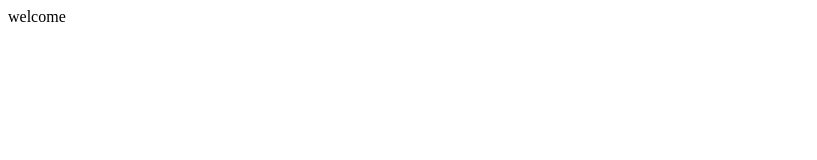
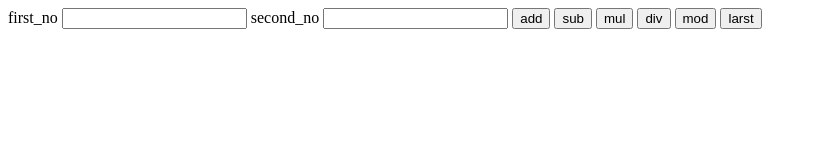
Before and after one commit to Adithyakb2005/javascript, a plain HTML site: page demo.html in a window 1280 px wide. Shown: the whole page, without its empty margins (0-817 px from the left). Drawn offline with Linux system fonts and the light colour scheme.

Commit message:
javasctipt

```diff
--- a/demo.html
+++ b/demo.html
@@ -13,6 +13,17 @@
 
 <body>
 
-    welcome
+    <label for="fno">first_no</label>
+    <input type="number" id="fno">
+    <label for="sno">second_no</label>
+    <input type="number" id="sno">
+    <button onclick="sample()">add</button>
+    <button onclick="sample1()">sub</button>
+    <button onclick="sample2()">mul</button>
+    <button onclick="sample3()">div</button>
+    <button onclick="sample4()">mod</button>
+    <button onclick="sample5()">larst</button>
+    <h1 id="h1"></h1>
+
 </body>
 </html>
--- a/demo.js
+++ b/demo.js
@@ -36,3 +36,66 @@
 // let b='10'
 // alert(a!==b)
 // alert(a===b)
+
+// function sample(){
+//     alert('welcome')
+// }
+// function sample1(){
+//     alert('welcome to all')
+// }
+
+
+
+function sample(){
+    a=parseInt(document.getElementById("fno").value)
+    b=parseInt(document.getElementById("sno").value)
+    document.getElementById("h1").innerHTML=a+b}
+function sample1(){
+    a=parseInt(document.getElementById("fno").value)
+    b=parseInt(document.getElementById("sno").value)
+    document.getElementById("h1").innerHTML=a-b
+
+
+}
+function sample2(){
+    a=parseInt(document.getElementById("fno").value)
+    b=parseInt(document.getElementById("sno").value)
+    document.getElementById("h1").innerHTML=a*b
+
+
+}
+function sample3(){
+    a=parseInt(document.getElementById("fno").value)
+    b=parseInt(document.getElementById("sno").value)
+    document.getElementById("h1").innerHTML=a/b
+
+
+}
+function sample4(){
+    a=parseInt(document.getElementById("fno").value)
+    b=parseInt(document.getElementById("sno").value)
+    document.getElementById("h1").innerHTML=a%b
+
+
+}
+function sample5(){
+    a=parseInt(document.getElementById("fno").value)
+    b=parseInt(document.getElementById("sno").value)
+    if(a>b){
+        document.getElementById("h1").innerHTML=a
+    }
+    else{
+        document.getElementById("h1").innerHTML=b
+    }
+
+
+}
+// function sample(){
+//     a=document.getElementById("fno").value
+//     b=document.getElementById("sno").value
+//     console.log(a);
+//     console.log(b);
+
+
+
+// }
```
Also changed, not shown: clspgm/bonus.html (added, +13 -0 lines), clspgm/lar3.js (added, +33 -0 lines), clspgm/largest3.html (added, +22 -0 lines).
